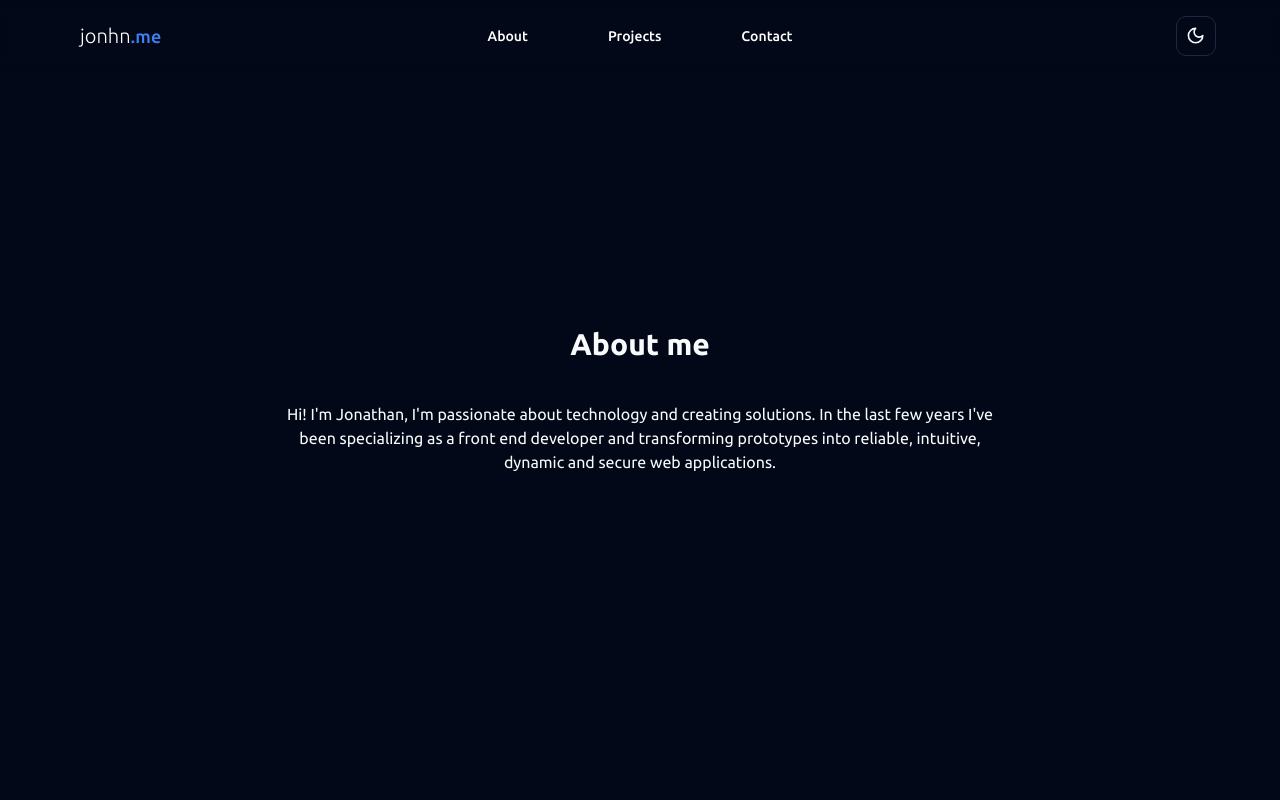
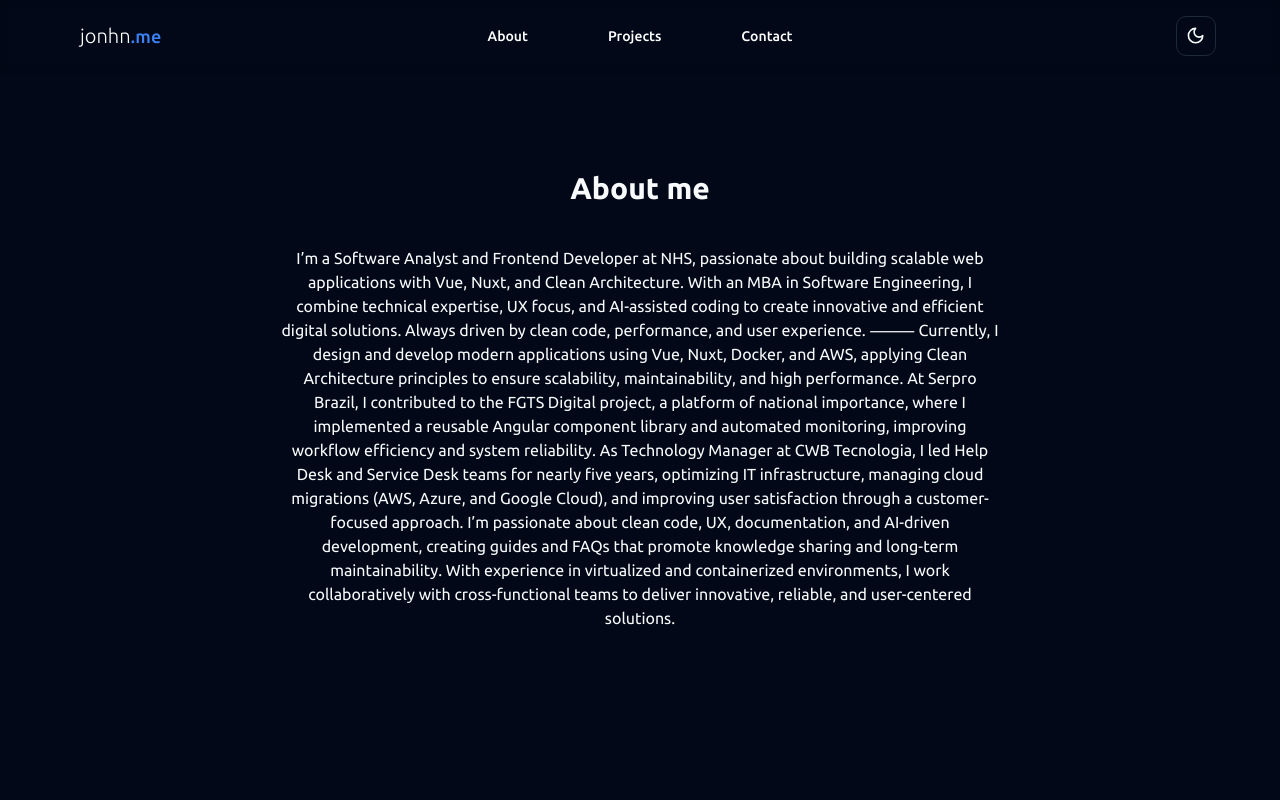
Before and after one commit to jonhnmedeiros/jonhnmedeiros.github.io, a React (Vite) app: page / in a window 1280 px wide. Shown: the top 800 px of the page. Built offline with nearby package versions, Linux system fonts and the light colour scheme.

Commit message:
Revise 'About me' section with detailed background
Updated personal description to reflect current role and experience.

```diff
--- a/src/app.tsx
+++ b/src/app.tsx
@@ -76,7 +76,20 @@ export function App() {
       <section id="about" className="h-screen flex items-center justify-center">
         <div className="max-w-3xl w-full px-6 text-center space-y-10">
           <h1 className="text-3xl font-bold">About me</h1>
-          <p>Hi! I'm Jonathan, I'm passionate about technology and creating solutions. In the last few years I've been specializing as a front end developer and transforming prototypes into reliable, intuitive, dynamic and secure web applications.</p>
+          <p>I’m a Software Analyst and Frontend Developer at NHS, passionate about building scalable web applications with Vue, Nuxt, and Clean Architecture.
+With an MBA in Software Engineering, I combine technical expertise, UX focus, and AI-assisted coding to create innovative and efficient digital solutions.
+Always driven by clean code, performance, and user experience.
+
+⸻
+
+Currently, I design and develop modern applications using Vue, Nuxt, Docker, and AWS, applying Clean Architecture principles to ensure scalability, maintainability, and high performance.
+
+At Serpro Brazil, I contributed to the FGTS Digital project, a platform of national importance, where I implemented a reusable Angular component library and automated monitoring, improving workflow efficiency and system reliability.
+
+As Technology Manager at CWB Tecnologia, I led Help Desk and Service Desk teams for nearly five years, optimizing IT infrastructure, managing cloud migrations (AWS, Azure, and Google Cloud), and improving user satisfaction through a customer-focused approach.
+
+I’m passionate about clean code, UX, documentation, and AI-driven development, creating guides and FAQs that promote knowledge sharing and long-term maintainability.
+With experience in virtualized and containerized environments, I work collaboratively with cross-functional teams to deliver innovative, reliable, and user-centered solutions.</p>
 
         </div>
       </section>
```
